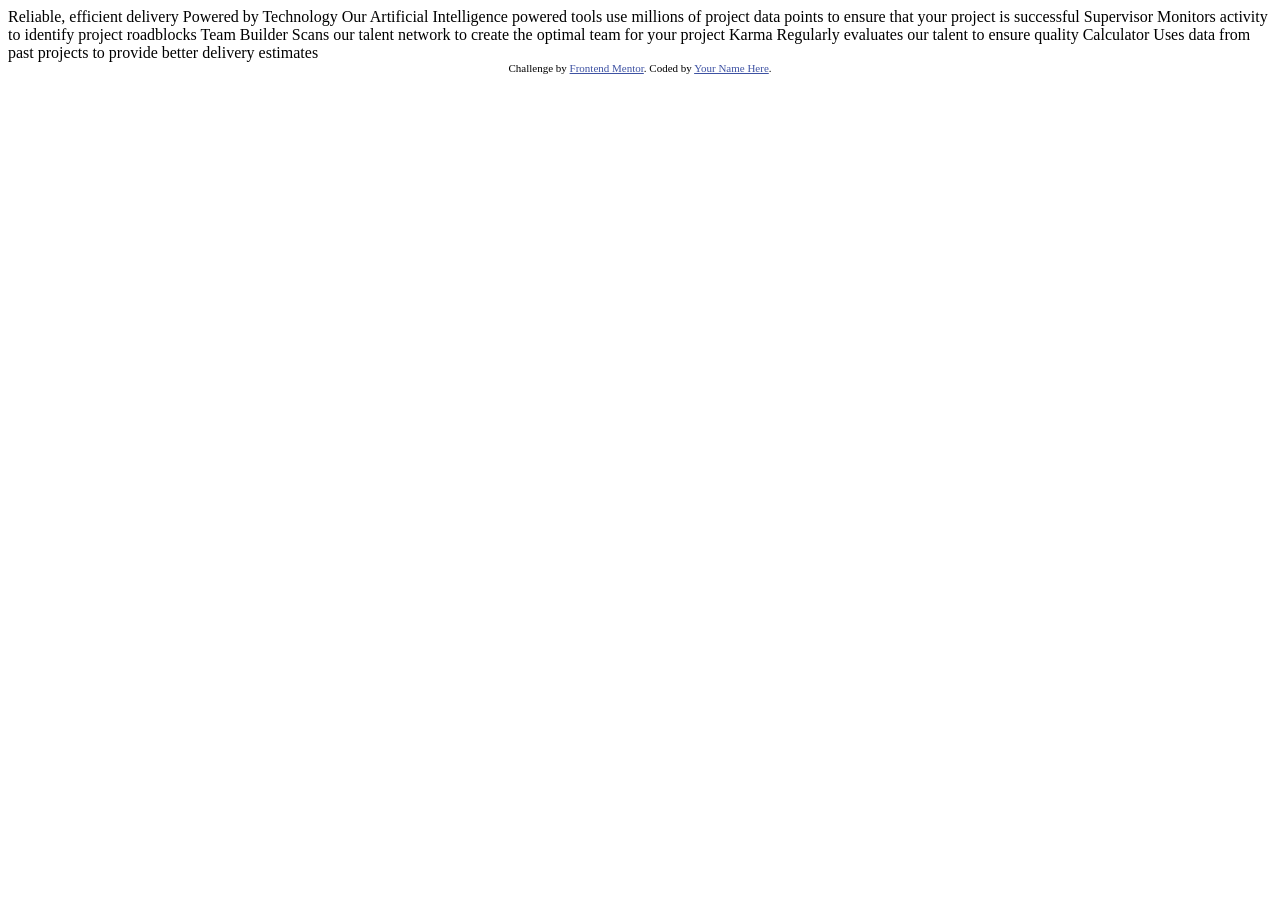
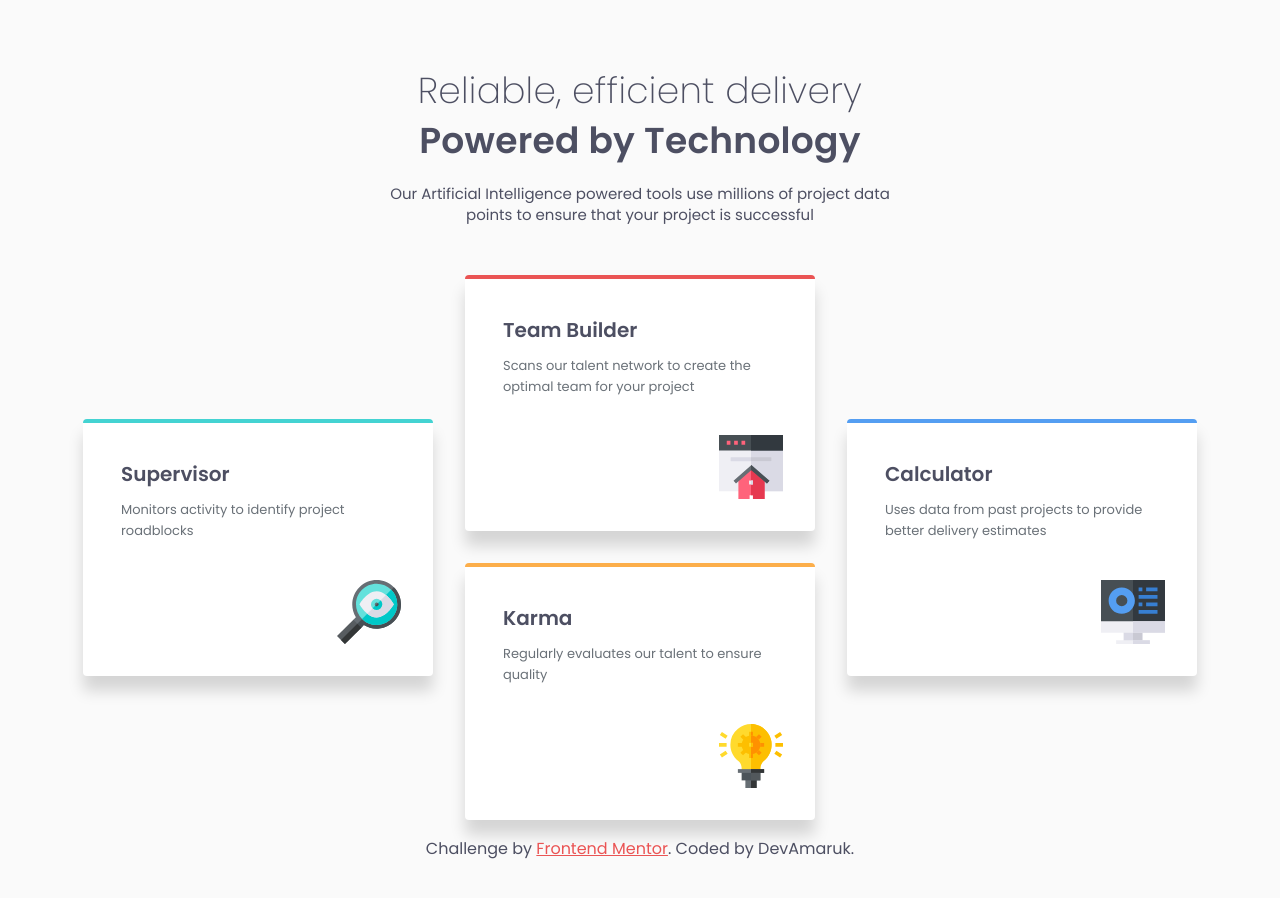
Before and after one commit to DevAmaruk/Four-Card-Feature, a plain HTML site: page index.html in a window 1280 px wide. Before the commit the page ends 800 px from the top, so only its background shows below. Drawn offline with Linux system fonts and the light colour scheme.

Commit message:
feat: semantic layout of the cards

```diff
--- a/index.html
+++ b/index.html
@@ -1,43 +1,67 @@
-<!DOCTYPE html>
+<!doctype html>
 <html lang="en">
   <head>
-  <meta charset="UTF-8">
-  <meta name="viewport" content="width=device-width, initial-scale=1.0"> <!-- displays site properly based on user's device -->
+    <meta charset="UTF-8" />
+    <meta name="viewport" content="width=device-width, initial-scale=1.0" />
+    <!-- displays site properly based on user's device -->
 
-  <link rel="icon" type="image/png" sizes="32x32" href="./images/favicon-32x32.png">
+    <link
+      rel="icon"
+      type="image/png"
+      sizes="32x32"
+      href="./images/favicon-32x32.png"
+    />
+    <link rel="stylesheet" href="styles/global.css" />
+    <link rel="stylesheet" href="styles/style.css" />
 
     <title>Frontend Mentor | Four card feature section</title>
 
-  <!-- Feel free to remove these styles or customise in your own stylesheet 👍 -->
-  <style>
-    .attribution { font-size: 0.6875rem; text-align: center; }
-    .attribution a { color: hsl(228, 45%, 44%); }
     </style>
   </head>
   <body>
 
-  Reliable, efficient delivery
-  Powered by Technology
-
-  Our Artificial Intelligence powered tools use millions of project data points
-  to ensure that your project is successful
-
-  Supervisor
-  Monitors activity to identify project roadblocks
-
-  Team Builder
-  Scans our talent network to create the optimal team for your project
-
-  Karma
-  Regularly evaluates our talent to ensure quality
-
-  Calculator
-  Uses data from past projects to provide better delivery estimates
-
-
-      <footer class="attribution">
-      Challenge by <a href="https://www.frontendmentor.io?ref=challenge">Frontend Mentor</a>.
-      Coded by <a href="#">Your Name Here</a>.
-    </footer>
+    <main>
+      <section class="title">
+        <h1 class="text-presets-2">Reliable, efficient delivery</h1>
+        <h2 class="text-presets-1">Powered by Technology</h2>
+        <h3 class="text-presets-4">Our Artificial Intelligence powered tools use millions of project data points to ensure that your project is successful</h3>
+      </section>
+      <section class="cards">
+        <div class="card card--lightblue">
+          <section class="text">
+            <p class="text-presets-3">Supervisor</p>
+            <p class="text-presets-5">Monitors activity to identify project roadblocks</p>
+          </section>
+          <img src="images/icon-supervisor.svg" />
+        </div>
+        <div class="card card--red">
+          <section class="text">
+            <p class="text-presets-3">Team Builder</p>
+            <p class="text-presets-5">Scans our talent network to create the optimal team for your project</p>
+          </section>
+          <img src="images/icon-team-builder.svg" />
+        </div>
+        <div class="card card--yellow">
+          <section class="text">
+            <p class="text-presets-3">Karma</p>
+            <p class="text-presets-5">Regularly evaluates our talent to ensure quality</p>
+          </section>
+          <img src="images/icon-karma.svg" />
+        </div>
+        <div class="card card--blue">
+          <section class="text">
+            <p class="text-presets-3">Calculator</p>
+            <p class="text-presets-5">Uses data from past projects to provide better delivery estimates</p>
+          </section>
+          <img src="images/icon-calculator.svg" />
+        </div>
+      </section>
+      <section class="attribution">
+        Challenge by
+        <a
+          href="https://www.frontendmentor.io?ref=challenge" class="challenge" target="_blank">Frontend Mentor</a>.
+          Coded by DevAmaruk.
+      </section>
+    </main>
   </body>
 </html>
```
Lines whose indentation alone changed are shown as unchanged.
